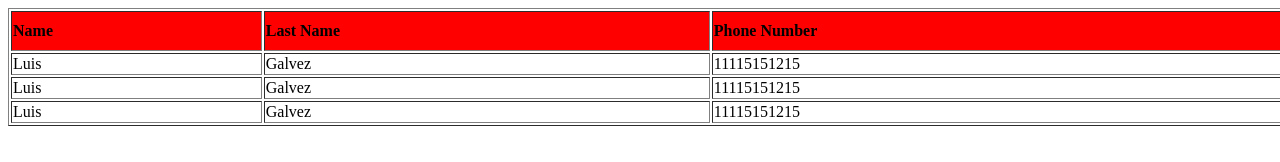
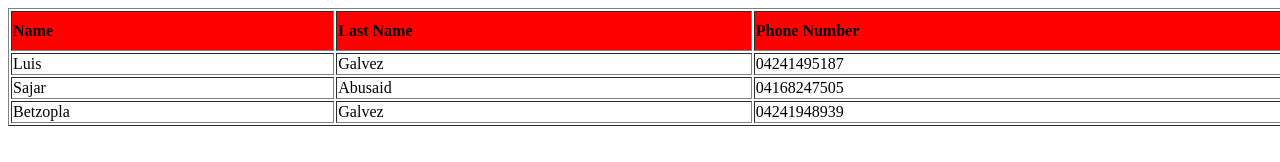
Before and after one commit to luisgalv92/tabla-HTML, a plain HTML site: page index.html in a window 1280 px wide. Shown: the top 162 px of the page. Drawn offline with Linux system fonts and the light colour scheme.

Commit message:
se agrego documento README y se hicieron modificaciones en el HTML y un comentario en el CSS

```diff
--- a/index.html
+++ b/index.html
@@ -18,17 +18,17 @@
                     <tr>
                         <td>Luis</td>
                         <td>Galvez</td>
-                        <td>11115151215</td>
+                        <td>04241495187</td>
                     </tr>
                     <tr>
-                        <td>Luis</td>
-                        <td>Galvez</td>
-                        <td>11115151215</td>
+                        <td>Sajar</td>
+                        <td>Abusaid</td>
+                        <td>04168247505</td>
                     </tr>
                     <tr>
-                        <td>Luis</td>
+                        <td>Betzopla</td>
                         <td>Galvez</td>
-                        <td>11115151215</td>
+                        <td>04241948939</td>
                     </tr>
                 </tbody>
             </table>
--- a/styles.css
+++ b/styles.css
@@ -0,0 +1 @@
+/* solamente es un comentario */
```
